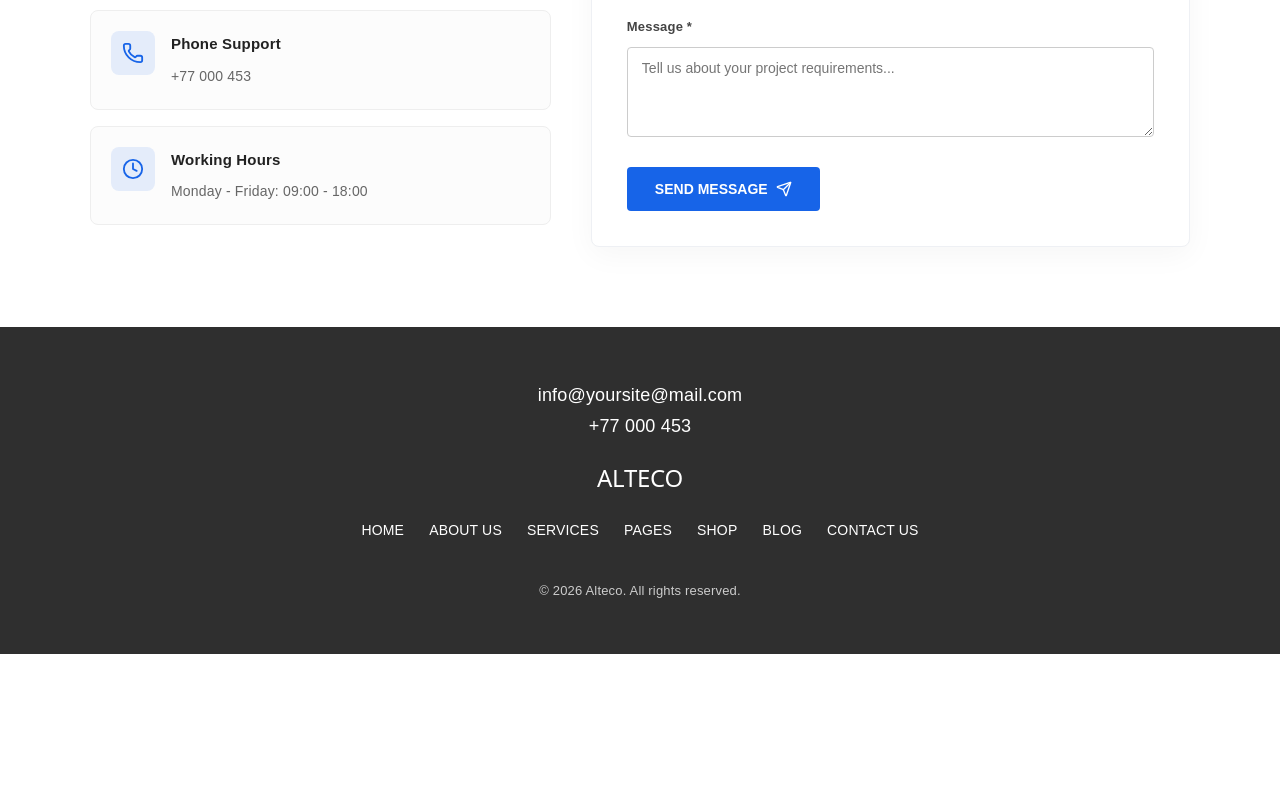
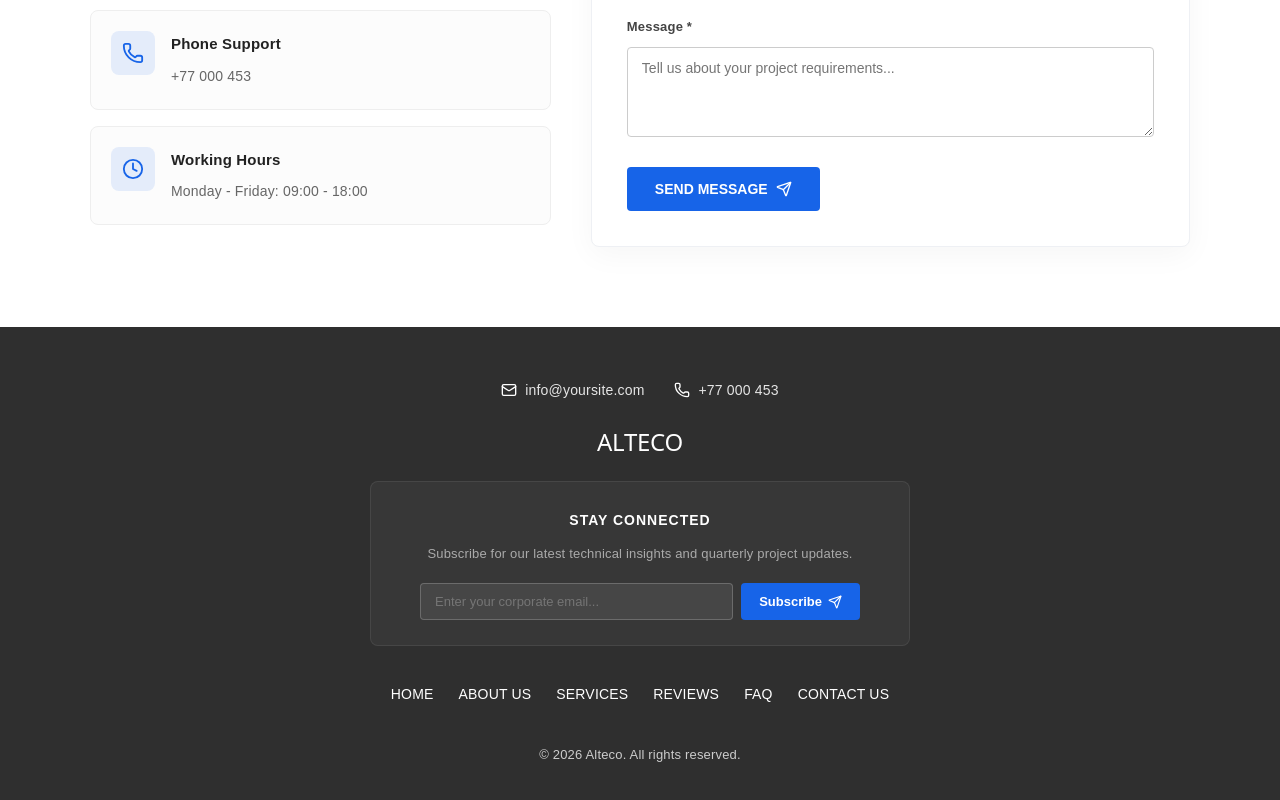
Before and after one commit to Marwanstanekzai/alteco-website, a React (Vite) app: page / in a window 1280 px wide. Shown: the part 4733-5533 px from the top of the page. Before the commit the page ends 5387 px from the top, so only its background shows below. Built offline with nearby package versions, Linux system fonts and the light colour scheme.

Commit message:
Add interactive newsletter subscription form to Footer

```diff
--- a/src/App.css
+++ b/src/App.css
@@ -1199,17 +1199,121 @@ img {
 }
 
 .footer-contact {
+  display: flex;
+  justify-content: center;
+  align-items: center;
+  gap: 30px;
+  flex-wrap: wrap;
   margin-bottom: 25px;
 }
 
-.footer-contact p {
-  margin: 5px 0;
+.footer-contact-item {
+  display: flex;
+  align-items: center;
+  gap: 8px;
+  font-size: 14px;
+}
+
+.footer-contact-item a {
+  color: #e5e5e5;
+  text-decoration: none;
+  transition: color 0.2s ease;
+}
+
+.footer-contact-item a:hover {
+  color: #1769e0;
 }
 
 .footer h2 {
   margin: 0 0 25px;
 
   color: white;
+}
+
+/* Nieuwsbrief */
+.footer-newsletter {
+  max-width: 540px;
+  margin: 0 auto 35px;
+  padding: 25px 20px;
+  background-color: rgba(255, 255, 255, 0.04);
+  border-radius: 8px;
+  border: 1px solid rgba(255, 255, 255, 0.08);
+}
+
+.footer-newsletter h3 {
+  margin: 0 0 8px;
+  font-size: 14px;
+  letter-spacing: 1px;
+  color: white;
+}
+
+.footer-newsletter p {
+  font-size: 13px;
+  color: #aaa;
+  margin: 0 0 16px;
+}
+
+.newsletter-input-group {
+  display: flex;
+  gap: 8px;
+  max-width: 440px;
+  margin: 0 auto;
+}
+
+.newsletter-input-group input {
+  flex: 1;
+  padding: 10px 14px;
+  background-color: rgba(255, 255, 255, 0.08);
+  border: 1px solid rgba(255, 255, 255, 0.2);
+  border-radius: 4px;
+  color: white;
+  font-size: 13px;
+  outline: none;
+  transition: border-color 0.2s ease;
+}
+
+.newsletter-input-group input:focus {
+  border-color: #1769e0;
+}
+
+.newsletter-input-error {
+  border-color: #f87171 !important;
+}
+
+.newsletter-btn {
+  background-color: #1764e8;
+  color: white;
+  border: none;
+  padding: 10px 18px;
+  border-radius: 4px;
+  font-weight: bold;
+  font-size: 13px;
+  cursor: pointer;
+  display: flex;
+  align-items: center;
+  gap: 6px;
+  transition: background-color 0.2s ease;
+}
+
+.newsletter-btn:hover {
+  background-color: #0e4fba;
+}
+
+.newsletter-success {
+  display: flex;
+  align-items: center;
+  justify-content: center;
+  gap: 8px;
+  color: #4ade80;
+  font-size: 13px;
+  padding: 8px;
+}
+
+.newsletter-error-msg {
+  display: block;
+  color: #f87171;
+  font-size: 12px;
+  margin-top: 8px;
 }
 
 
--- a/src/components/Footer.jsx
+++ b/src/components/Footer.jsx
@@ -1,4 +1,24 @@
+import { useState } from 'react'
+import { Mail, Phone, Send, CheckCircle2 } from 'lucide-react'
+
 function Footer() {
+  const [email, setEmail] = useState('')
+  const [subscribed, setSubscribed] = useState(false)
+  const [error, setError] = useState('')
+
+  const handleSubscribe = (e) => {
+    e.preventDefault()
+    const emailRegex = /^[^\s@]+@[^\s@]+\.[^\s@]+$/
+    if (!email.trim() || !emailRegex.test(email.trim())) {
+      setError('Please provide a valid email address.')
+      return
+    }
+
+    setError('')
+    setSubscribed(true)
+    setEmail('')
+  }
+
   return (
     <>
       {/* =========================
@@ -7,15 +27,55 @@ function Footer() {
       <footer className="footer">
         {/* Contactgegevens */}
         <div className="footer-contact">
-          <p>info@yoursite@mail.com</p>
-          <p>+77 000 453</p>
+          <div className="footer-contact-item">
+            <Mail size={16} aria-hidden="true" />
+            <a href="mailto:info@yoursite.com">info@yoursite.com</a>
+          </div>
+          <div className="footer-contact-item">
+            <Phone size={16} aria-hidden="true" />
+            <a href="tel:+77000453">+77 000 453</a>
+          </div>
         </div>
 
         {/* Logo / bedrijfsnaam */}
         <h2>ALTECO</h2>
 
+        {/* Nieuwsbrief sectie */}
+        <div className="footer-newsletter">
+          <h3>STAY CONNECTED</h3>
+          <p>Subscribe for our latest technical insights and quarterly project updates.</p>
+
+          {subscribed ? (
+            <div className="newsletter-success" role="status">
+              <CheckCircle2 size={18} aria-hidden="true" />
+              <span>Thank you for subscribing! Check your inbox soon.</span>
+            </div>
+          ) : (
+            <form onSubmit={handleSubscribe} className="newsletter-form" noValidate>
+              <div className="newsletter-input-group">
+                <input
+                  type="email"
+                  placeholder="Enter your corporate email..."
+                  value={email}
+                  onChange={(e) => {
+                    setEmail(e.target.value)
+                    if (error) setError('')
+                  }}
+                  aria-label="Newsletter email address"
+                  className={error ? 'newsletter-input-error' : ''}
+                />
+                <button type="submit" className="newsletter-btn" aria-label="Subscribe to newsletter">
+                  <span>Subscribe</span>
+                  <Send size={14} aria-hidden="true" />
+                </button>
+              </div>
+              {error && <span className="newsletter-error-msg">{error}</span>}
+            </form>
+          )}
+        </div>
+
         {/* Footer navigatie */}
-        <nav className="footer-nav">
+        <nav className="footer-nav" aria-label="Footer Navigation">
           {/* Home */}
           <a href="#home">HOME</a>
 
@@ -25,14 +85,11 @@ function Footer() {
           {/* Services */}
           <a href="#services">SERVICES</a>
 
-          {/* Pages */}
-          <a href="#offers">PAGES</a>
+          {/* Testimonials */}
+          <a href="#testimonials">REVIEWS</a>
 
-          {/* Shop */}
-          <a href="#offers">SHOP</a>
-
-          {/* Blog */}
-          <a href="#services">BLOG</a>
+          {/* FAQ */}
+          <a href="#faq">FAQ</a>
 
           {/* Contact */}
           <a href="#contact">CONTACT US</a>
@@ -42,7 +99,7 @@ function Footer() {
         <p className="copyright">© 2026 Alteco. All rights reserved.</p>
       </footer>
     </>
-  );
+  )
 }
 
-export default Footer;
+export default Footer
```
